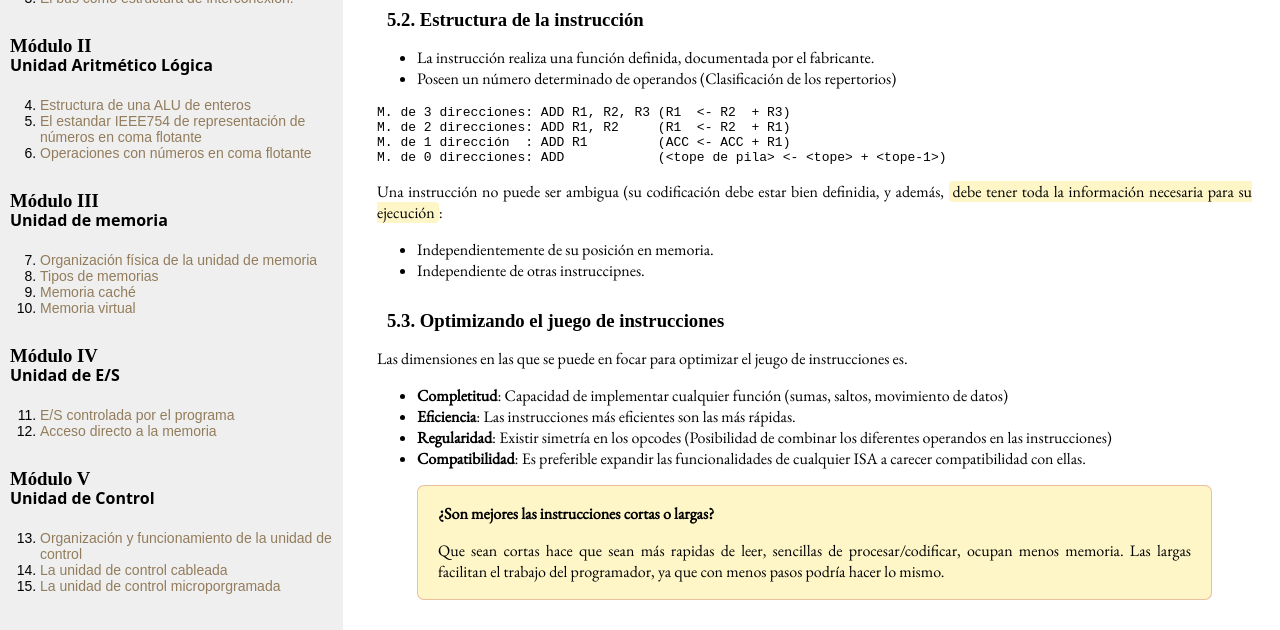
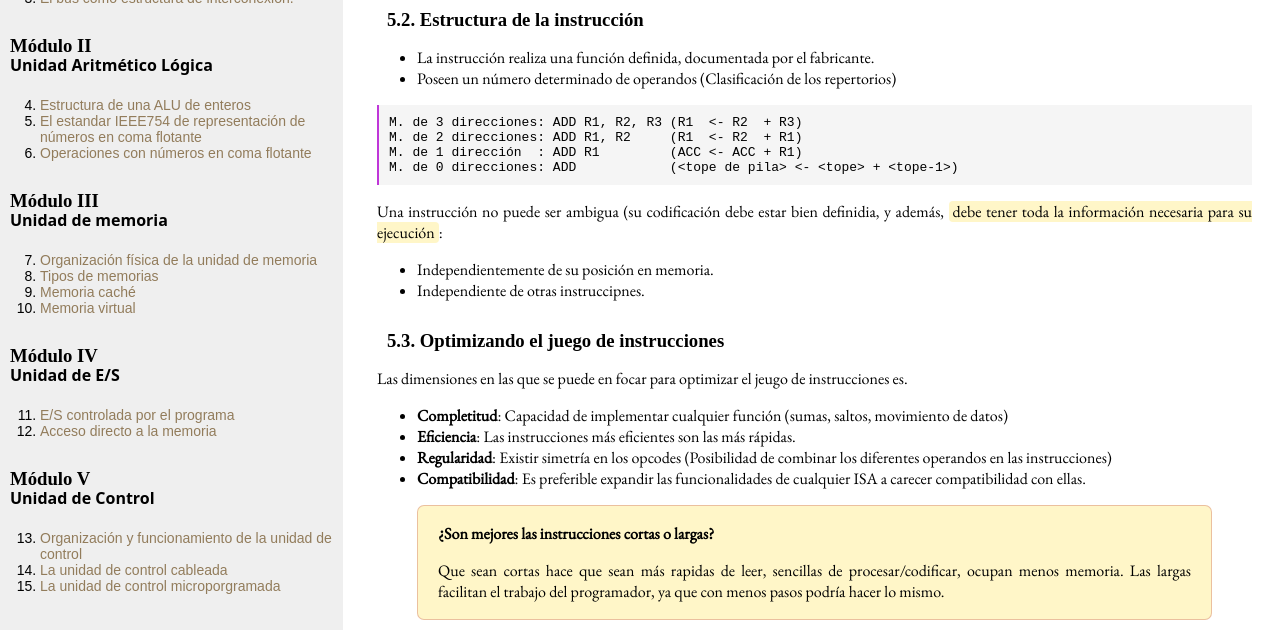
Before and after one commit to dkaerit/EDC, a Jekyll site: the page built from _posts/2020-10-05-TEMA02.md, in a window 1280 px wide and 1400 px high, scrolled down 5495 px. Shown: the part 155-785 px from the top of the window. Built offline with Jekyll 4.4.1, drawn with Linux system fonts in a browser that asks for light colours; some web fonts are replaced; grey boxes are pictures that could not be loaded.

Commit message:
Update main.css

```diff
--- a/assets/css/main.css
+++ b/assets/css/main.css
@@ -13,6 +13,13 @@
 /* ESTILOS */
 body {
     margin: 0px!important;
+}
+
+code.language-print {
+    border-left: 2px solid #bf36d8;
+    padding: 10px;
+    background: #f5f5f5;
+    display: block;
 }
 
 .numbrerUnit {
```
